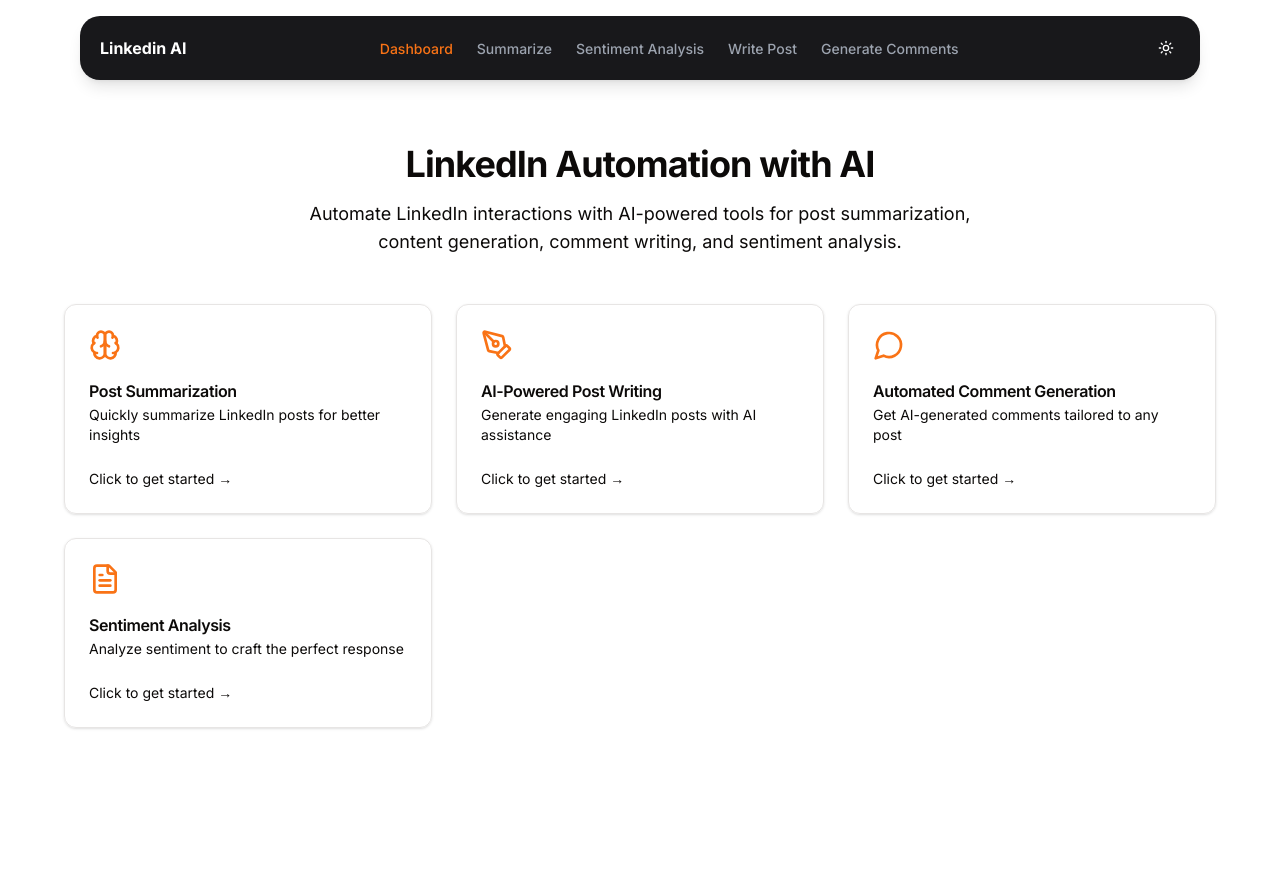
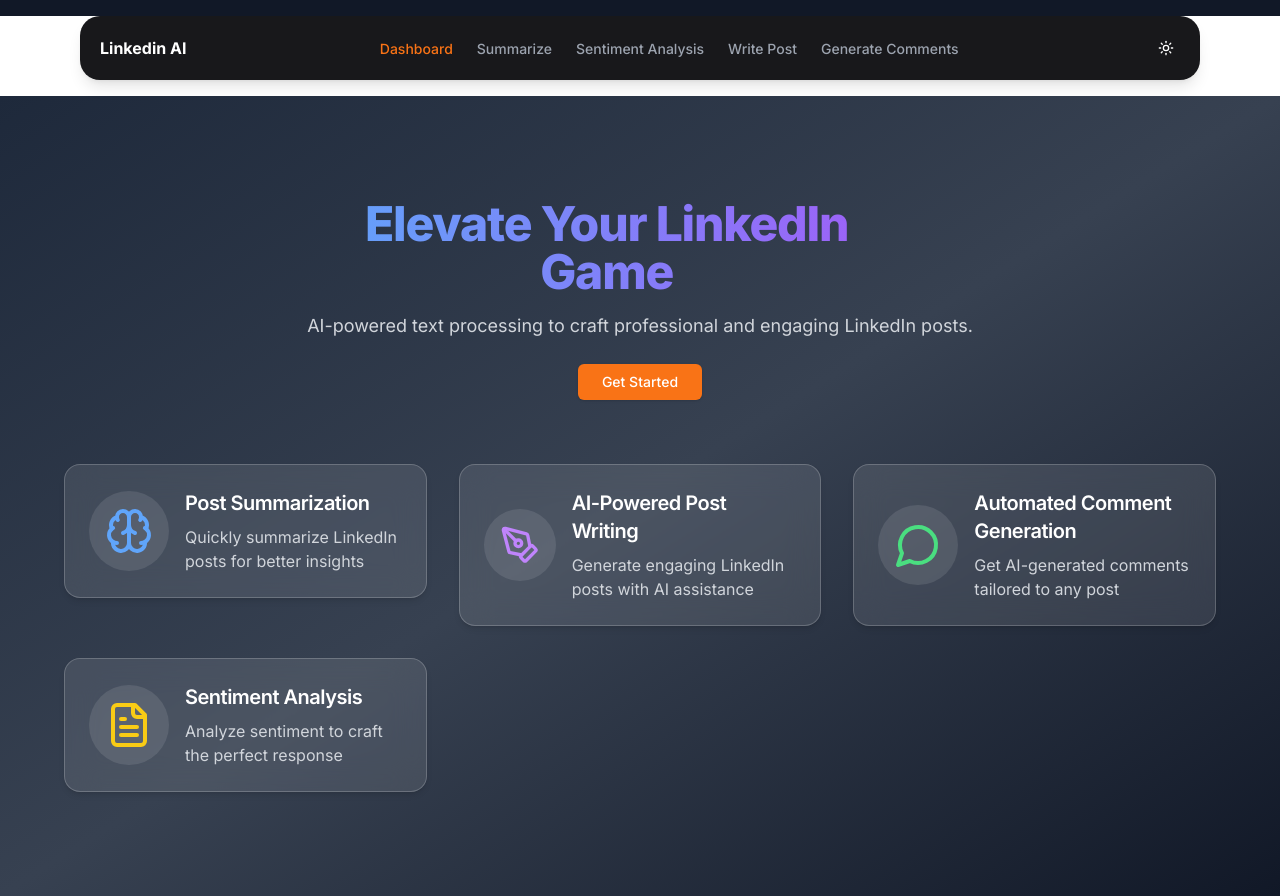
Before and after one commit to Hiteshydv001/Linkedin-automate-comment, a Next.js app in the folder frontend/: page / in a window 1280 px wide. Before the commit the page ends 816 px from the top, so only its background shows below. Built offline with nearby package versions, Linux system fonts and the light colour scheme.

Commit message:
Updated UI with rocket animation

```diff
--- a/frontend/package.json
+++ b/frontend/package.json
@@ -24,6 +24,7 @@
     "axios": "^1.7.9",
     "class-variance-authority": "^0.7.1",
     "clsx": "^2.1.1",
+    "framer-motion": "^12.4.9",
     "lucide-react": "^0.475.0",
     "next": "15.1.6",
     "next-themes": "^0.4.4",
--- a/frontend/src/app/globals.css
+++ b/frontend/src/app/globals.css
@@ -1,69 +1,82 @@
 @tailwind base;
 @tailwind components;
 @tailwind utilities;
+body {
+    @apply text-white bg-gray-900;
+    font-family: "Inter", sans-serif;
+}
+
+h1,
+h2,
+h3 {
+    @apply font-bold tracking-tight;
+}
+
+button {
+    @apply transition-all duration-300 ease-in-out transform;
+}
+
+button:hover {
+    @apply scale-105;
+}
+
+.bg-gradient-to-br {
+    background: linear-gradient(to bottom right, #1e293b, #374151, #111827);
+}
+
+
+/* Custom Styles */
 
 html {
     scroll-behavior: smooth;
 }
 
+
 /* Orange and White Theme */
+
 @layer base {
      :root {
         --background: 0 0% 100%;
         --foreground: 20 14.3% 4.1%;
-
         --card: 0 0% 100%;
         --card-foreground: 20 14.3% 4.1%;
-
         --popover: 0 0% 100%;
         --popover-foreground: 20 14.3% 4.1%;
-
-    --primary: 24.6 95% 53.1%; /* Orange */
-    --primary-foreground: 60 9.1% 97.8%; /* White */
-
+        --primary: 24.6 95% 53.1%;
+        /* Orange */
+        --primary-foreground: 60 9.1% 97.8%;
+        /* White */
         --secondary: 60 4.8% 95.9%;
         --secondary-foreground: 24 9.8% 10%;
-
         --muted: 60 4.8% 95.9%;
         --muted-foreground: 25 5.3% 44.7%;
-
         --accent: 60 4.8% 95.9%;
         --accent-foreground: 24 9.8% 10%;
-
         --destructive: 0 84.2% 60.2%;
         --destructive-foreground: 60 9.1% 97.8%;
-
         --border: 20 5.9% 90%;
         --input: 20 5.9% 90%;
         --ring: 24.6 95% 53.1%;
         --radius: 0.5rem;
     }
-
     .dark {
         --background: 20 14.3% 4.1%;
         --foreground: 60 9.1% 97.8%;
-
         --card: 24 9.8% 8%;
         --card-foreground: 0 0% 95%;
-
         --popover: 20 14.3% 4.1%;
         --popover-foreground: 60 9.1% 97.8%;
-
-    --primary: 20.5 90.2% 48.2%; /* Darker Orange */
+        --primary: 20.5 90.2% 48.2%;
+        /* Darker Orange */
         --primary-foreground: 60 9.1% 97.8%;
-
         --secondary: 12 6.5% 15.1%;
         --secondary-foreground: 60 9.1% 97.8%;
-
         --muted: 12 6.5% 15.1%;
         --muted-foreground: 24 5.4% 63.9%;
-
         --accent: 12 6.5% 15.1%;
         --accent-foreground: 60 9.1% 97.8%;
-
         --destructive: 0 72.2% 50.6%;
         --destructive-foreground: 60 9.1% 97.8%;
-
         --border: 12 6.5% 15.1%;
         --input: 12 6.5% 15.1%;
         --ring: 20.5 90.2% 48.2%;
@@ -78,7 +91,9 @@
     box-shadow: inset 0 0 5px rgba(255, 255, 255, 0.141);
 }
 
+
 /* Apply the border fix */
+
 @layer base {
     * {
         @apply border-border;
--- a/frontend/src/app/page.tsx
+++ b/frontend/src/app/page.tsx
@@ -1,8 +1,11 @@
+/*import React from "react";
+import { Button } from "@/components/ui/button";
 import { Card, CardContent, CardDescription, CardHeader, CardTitle } from "@/components/ui/card"
 import { Brain, FileText, MessageCircle, PenTool } from "lucide-react"
 import Link from "next/link"
 
-export default function Home() {
+export default function Home()
+{
   const features = [
     {
       icon: <Brain className="h-8 w-8" />,
@@ -29,8 +32,44 @@
       href: "/sentiment_analysis"
     }
   ]
+  return (
+    <main className="flex flex-col items-center justify-center min-h-screen bg-gradient-to-br from-gray-900 via-gray-800 to-gray-700 text-white px-6">
 
-  return (
+      {/* Hero Section *//*
+      <motion.div
+        initial={{ opacity: 0, y: -50 }}
+        animate={{ opacity: 1, y: 0 }}
+        transition={{ duration: 0.8 }}
+        className="text-center max-w-2xl"
+      >
+        <h1 className="text-5xl font-bold tracking-tight mb-4">
+          Elevate Your LinkedIn Game 🚀
+        </h1>
+        <p className="text-lg text-gray-300">
+          AI-powered text processing to craft professional and engaging LinkedIn posts.
+        </p>
+        <Button className="mt-6 px-6 py-3 text-lg bg-blue-500 hover:bg-blue-600">
+          Get Started
+        </Button>
+      </motion.div>
+
+      {/* Features Section *//*
+      <div className="mt-16 grid grid-cols-1 sm:grid-cols-2 lg:grid-cols-3 gap-6">
+        {features.map((feature, index) => (
+          <motion.div
+            key={index}
+            whileHover={{ scale: 1.05 }}
+            transition={{ duration: 0.3 }}
+            className="bg-gray-800 p-6 rounded-xl shadow-lg"
+          >
+            <h3 className="text-xl font-semibold">{feature.title}</h3>
+            <p className="text-gray-400 mt-2">{feature.description}</p>
+          </motion.div>
+        ))}
+      </div>
+    </main>
+  ); */
+  /*return (
     <div className="container mx-auto px-4 py-12">
       <div className="text-center mb-12">
         <h1 className="text-4xl font-bold tracking-tight mb-4">
@@ -62,5 +101,118 @@
         ))}
       </div>
     </div>
-  )
+  );
+}*/
+"use client";
+
+import React from "react";
+import { motion } from "framer-motion";
+import { Button } from "@/components/ui/button";
+import { Card, CardContent, CardDescription, CardHeader, CardTitle } from "@/components/ui/card";
+import { Brain, FileText, MessageCircle, PenTool } from "lucide-react";
+import Link from "next/link";
+
+export default function Home() {
+  const features = [
+    {
+      /*icon: <Brain className="h-8 w-8" />,
+      title: "Post Summarization",
+      description: "Quickly summarize LinkedIn posts for better insights",
+      href: "/summarize"*/
+      icon: <Brain className="h-12 w-12 text-blue-400" />,
+      title: "Post Summarization",
+      description: "Quickly summarize LinkedIn posts for better insights",
+      href: "/summarize"
+    },
+    {
+      /*icon: <PenTool className="h-8 w-8" />,
+      title: "AI-Powered Post Writing",
+      description: "Generate engaging LinkedIn posts with AI assistance",
+      href: "/write_post"*/
+      icon: <PenTool className="h-10 w-10 text-purple-400" />,
+      title: "AI-Powered Post Writing",
+      description: "Generate engaging LinkedIn posts with AI assistance",
+      href: "/write_post"
+    },
+    {
+      /*icon: <MessageCircle className="h-8 w-8" />,
+      title: "Automated Comment Generation",
+      description: "Get AI-generated comments tailored to any post",
+      href: "/generate_comments"*/
+      icon: <MessageCircle className="h-12 w-12 text-green-400" />,
+      title: "Automated Comment Generation",
+      description: "Get AI-generated comments tailored to any post",
+      href: "/generate_comments"
+    },
+    {
+      /*icon: <FileText className="h-8 w-8" />,
+      title: "Sentiment Analysis",
+      description: "Analyze sentiment to craft the perfect response",
+      href: "/sentiment_analysis"*/
+      icon: <FileText className="h-12 w-12 text-yellow-400" />,
+      title: "Sentiment Analysis",
+      description: "Analyze sentiment to craft the perfect response",
+      href: "/sentiment_analysis"
+    }
+  ];
+
+  return (
+    <main className="flex flex-col items-center justify-center min-h-screen bg-gradient-to-br from-gray-900 via-gray-800 to-gray-700 text-white px-6">
+
+      {/* 🚀 Hero Section with Rocket Animation */}
+      <motion.div
+        initial={{ opacity: 0, y: -20 }}
+        animate={{ opacity: 1, y: 0 }}
+        transition={{ duration: 0.8 }}
+        className="text-center max-w-2xl"
+      >
+        <h1 className="text-5xl font-extrabold tracking-tight mb-4 bg-gradient-to-r from-blue-400 to-purple-500 text-transparent bg-clip-text flex items">
+          Elevate Your LinkedIn Game
+          <motion.span
+            animate={{
+              y: [-5, -10, -50],  // Move up
+              opacity: [1, 1, 0],  // Fade out
+            }}
+            transition={{
+              duration: 2,
+              ease: "easeInOut",
+              repeat: Infinity,  // Keeps repeating
+              repeatDelay: 3,
+            }}
+            className="inline-block ml-2"
+          >
+            🚀
+          </motion.span>
+        </h1>
+        <p className="text-lg text-gray-300 text-center ">
+          AI-powered text processing to craft professional and engaging LinkedIn posts.
+        </p>
+        <Button className="mt-6 px-6 py-3 text-lg bg-blue-500 hover:bg-blue-600">
+          Get Started
+        </Button>
+      </motion.div>
+
+      {/* Features Section */}
+      <div className="mt-16 grid grid-cols-1 sm:grid-cols-2 lg:grid-cols-3 gap-8 max-w-6xl mx-auto">
+        {features.map((feature, index) => (
+          <Link key={index} href={feature.href.toString()}>
+            <motion.div
+              whileHover={{ scale: 1.05, boxShadow: "0px 4px 20px rgba(255, 255, 255, 0.2)" }}
+              transition={{ duration: 0.3 }}
+              className="bg-white/10 backdrop-blur-lg p-6 rounded-2xl shadow-md border border-white/20 transform transition-all hover:bg-white/20 cursor-pointer"
+            >
+              <div className="flex items-center space-x-4">
+                <div className="p-4 bg-white/10 rounded-full">{feature.icon}</div>
+                <div>
+                  <h3 className="text-xl font-semibold">{feature.title}</h3>
+                  <p className="text-gray-300 mt-2">{feature.description}</p>
+                </div>
+              </div>
+            </motion.div>
+          </Link>
+        ))}
+      </div>
+
+    </main>
+  );
 }
--- /dev/null
+++ b/package.json
@@ -0,0 +1,5 @@
+{
+  "dependencies": {
+    "framer-motion": "^12.4.9"
+  }
+}
```
Also changed, not shown: 2 other files (tests, documents, lock files or other folders). Lines whose indentation alone changed are shown as unchanged.
